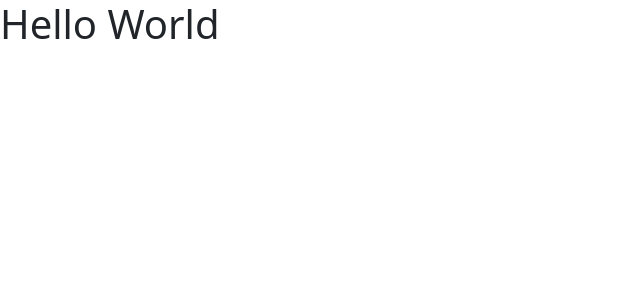
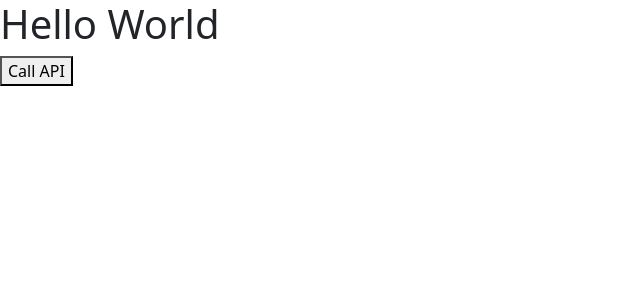
Before and after one commit to jeoffreyfischer/GymTracker, an Angular app in the folder gym-tracker-ui-angular/: page / in a window 1280 px wide. Shown: the top 300 px of the page, without its empty margins (0-640 px from the left). Built offline with nearby package versions, Linux system fonts and the light colour scheme.

Commit message:
UI - Test API working

```diff
--- a/gym-tracker-ui-angular/src/app/app.component.html
+++ b/gym-tracker-ui-angular/src/app/app.component.html
@@ -1 +1,3 @@
 <h1>Hello World</h1>
+
+<button (click)="testApi()">Call API</button>
--- a/gym-tracker-ui-angular/src/app/app.component.ts
+++ b/gym-tracker-ui-angular/src/app/app.component.ts
@@ -1,5 +1,6 @@
 import { Component } from '@angular/core';
 import { RouterOutlet } from '@angular/router';
+import { HttpClient } from '@angular/common/http';
 
 @Component({
   selector: 'app-root',
@@ -10,4 +11,12 @@ import { RouterOutlet } from '@angular/router';
 })
 export class AppComponent {
   title = 'gym-tracker-ui-angular';
+
+  constructor(private http: HttpClient) {}
+
+  testApi() {
+    const url = "https://localhost:44372/Exercises";
+    this.http.get(url).subscribe(response =>
+      console.log(response));
+  }
 }
--- a/gym-tracker-ui-angular/src/app/app.config.ts
+++ b/gym-tracker-ui-angular/src/app/app.config.ts
@@ -1,8 +1,9 @@
 import { ApplicationConfig, provideZoneChangeDetection } from '@angular/core';
 import { provideRouter } from '@angular/router';
+import { provideHttpClient } from '@angular/common/http';
 
 import { routes } from './app.routes';
 
 export const appConfig: ApplicationConfig = {
-  providers: [provideZoneChangeDetection({ eventCoalescing: true }), provideRouter(routes)]
+  providers: [provideZoneChangeDetection({ eventCoalescing: true }), provideRouter(routes), provideHttpClient()]
 };
```
Also changed, not shown: 1 other file (tests, documents, lock files or other folders).
